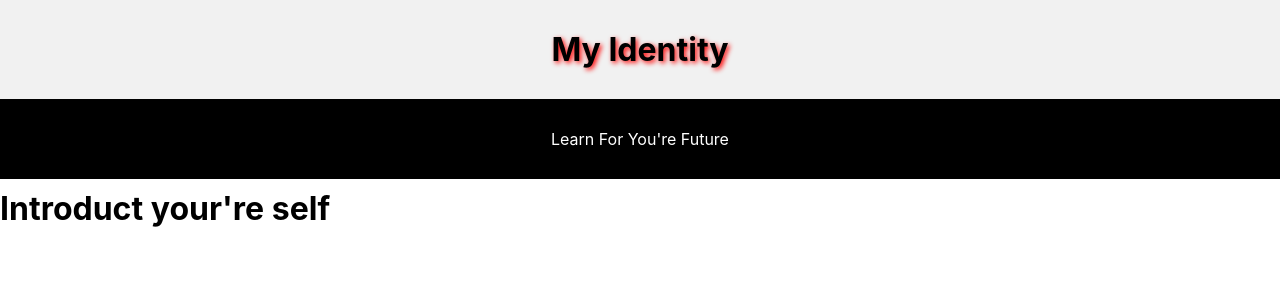
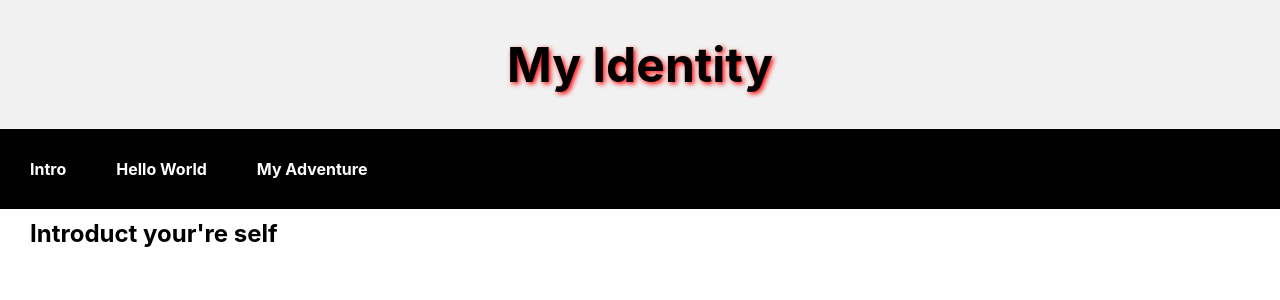
Before and after one commit to NuntapongS/my-portfolio, a React (Create React App) app: page / in a window 1280 px wide. Shown: the top 300 px of the page. Built offline with nearby package versions, Linux system fonts and the light colour scheme.

Commit message:
override css

```diff
--- a/src/App.css
+++ b/src/App.css
@@ -28,26 +28,22 @@
   color: #61dafb;
 }
 
-.title {
-  font-size: 2em;
-  font-weight: medium;
-  font-weight: bold;
-  color: red;
-}
-
 .sub-title {
-  font-size: 2.0em;
+  font-size: 1.5em;
   font-weight: bold;
   color: black;
   padding-top: 10px;
+  margin-left: 30px;
 }
 
 .header {
   background-color: #F1F1F1;
   text-align: center;
-  padding: 30px;
+  padding: 35px;
   color: black;
   text-shadow: 2px 2px 5px red;
+  font-weight: bold;
+  font-size: 3.0em;
 }
 
 .content {
@@ -59,7 +55,20 @@
   background-color: black;
   color: white;
   padding: 30px;
-  text-align: center;
+}
+
+.topnav a:hover {
+  background-color: #ddd;
+  color: black;
+}
+
+a {
+  text-decoration: none;
+  color: white;
+}
+
+b {
+  margin-right: 50px;
 }
 
 .footer {
--- a/src/App.tsx
+++ b/src/App.tsx
@@ -3,9 +3,17 @@ import "./App.css";
 function App() {
   return (
     <>
-      <div className="title header">My Identity</div>
+      <div className="header">My Identity</div>
       <div className="topnav">
-        <span>Learn For You're Future</span>
+        <b>
+          <a href="Intro">Intro</a>
+        </b>
+        <b>
+          <a href="Hello World">Hello World</a>
+        </b>
+        <b>
+          <a href="My Adventure">My Adventure</a>
+        </b>
       </div>
       <div className="sub-title">Introduct your're self</div>
     </>
```
